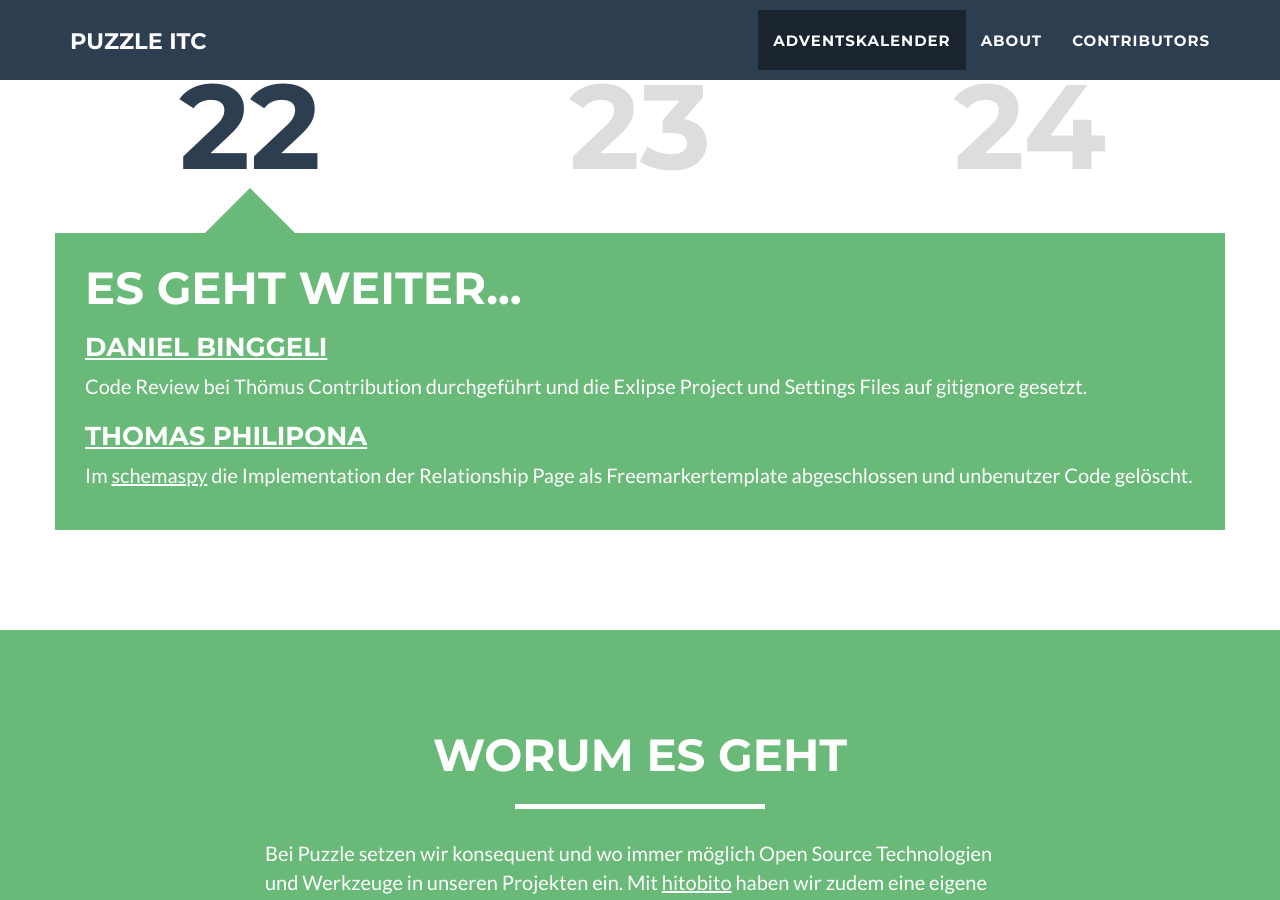
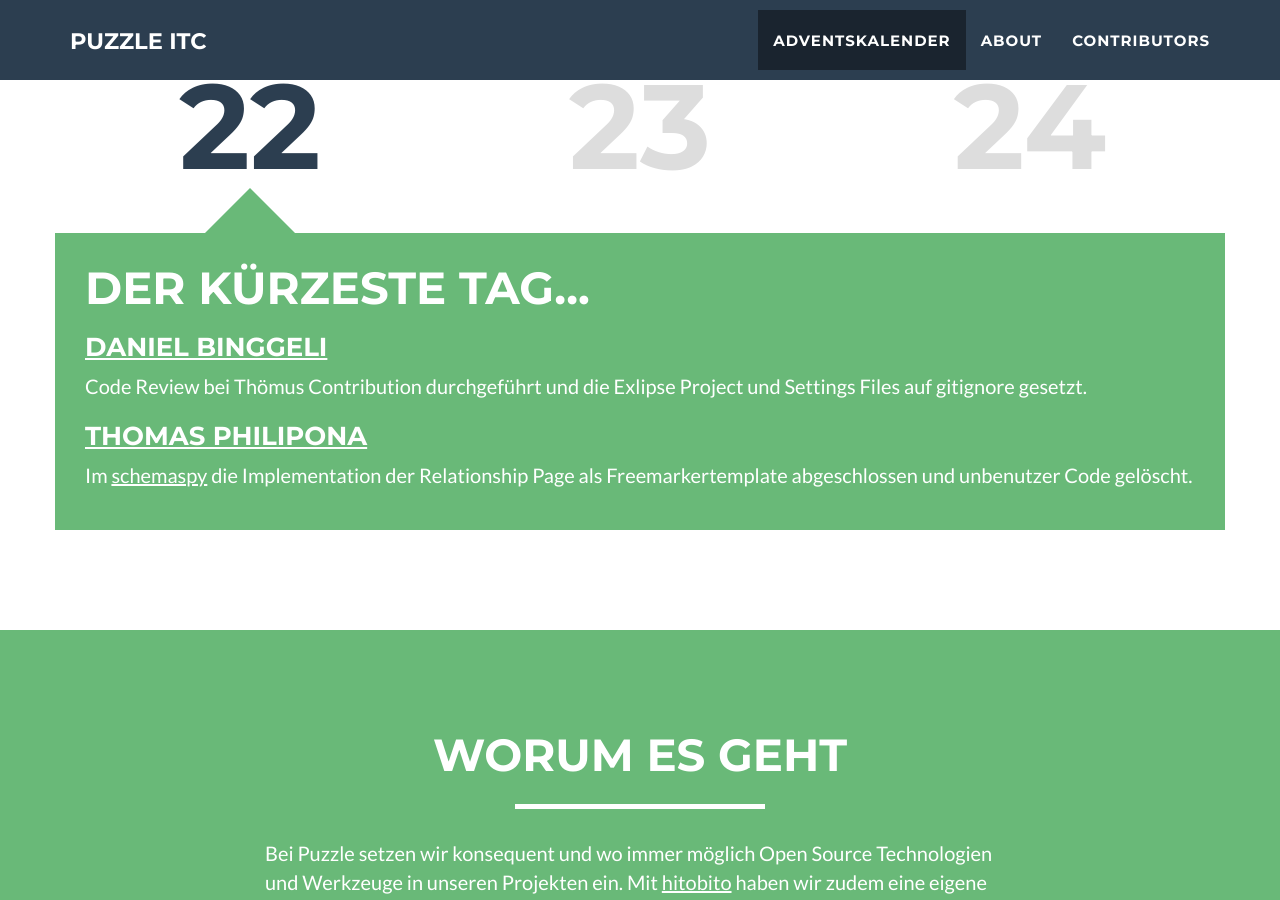
Before and after one commit to puzzle/opensource-advent-challenge-2015, a Jekyll site: the page built from index.html, in a window 1280 px wide and 900 px high, scrolled down 2404 px. Built offline with Jekyll 4.4.1, drawn with Linux system fonts in a browser that asks for light colours; nearby versions of some CDN libraries.

Commit message:
updated Info

```diff
--- a/_doors/22.markdown
+++ b/_doors/22.markdown
@@ -1,6 +1,6 @@
 ---
 day: 	22
-title:	Es geht weiter...
+title:	Der kürzeste Tag...
 active: true
 ---
 
```
